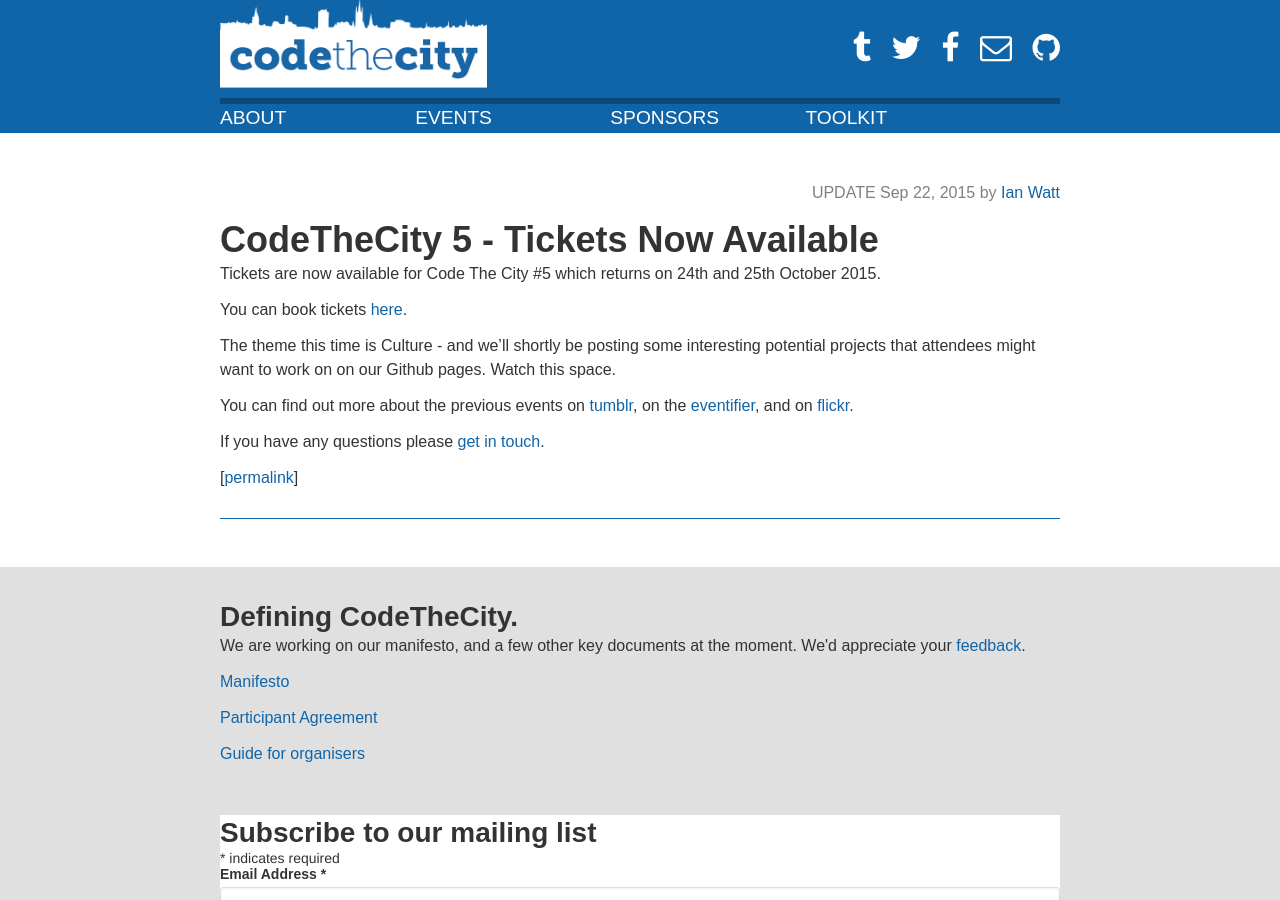
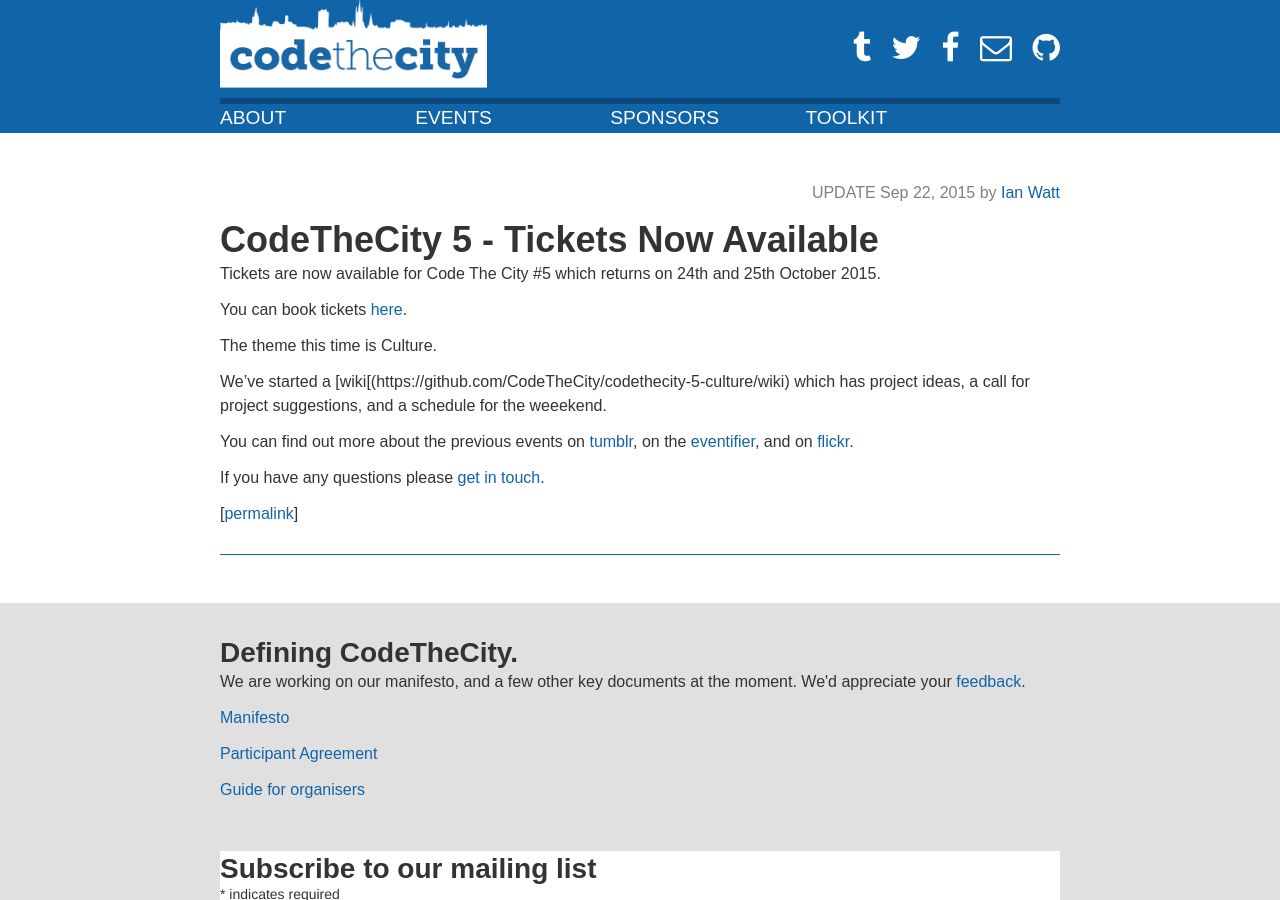
Before and after one commit to CodeTheCity/codethecity_old_site, a Jekyll site: the page built from _posts/2015-09-22-ctc5_tickets.markdown, in a window 1280 px wide and 900 px high. Built offline with Jekyll 4.4.1, drawn with Linux system fonts in a browser that asks for light colours; nearby versions of some CDN libraries; comment, search, counter and statistics services are not loaded.

Commit message:
add wiki link and tidy

```diff
--- a/_posts/2015-09-22-ctc5_tickets.markdown
+++ b/_posts/2015-09-22-ctc5_tickets.markdown
@@ -11,7 +11,9 @@
 
 You can book tickets [here](https://www.eventbrite.co.uk/e/codethecity-5-culture-tickets-18742322792?aff=es2).
 
-The theme this time is Culture - and we'll shortly be posting some interesting potential projects that attendees might want to work on on our Github pages. Watch this space.
+The theme this time is Culture.
+
+We've started a [wiki[(https://github.com/CodeTheCity/codethecity-5-culture/wiki) which has project ideas, a call for project suggestions, and a schedule for the weeekend.
 
 You can find out more about the previous events on [tumblr](http://codethecity.tumblr.com/), on the [eventifier](http://eventifier.com/event/ctc2/), and on [flickr](https://secure.flickr.com/search/?tags=ctc2).
 
```
